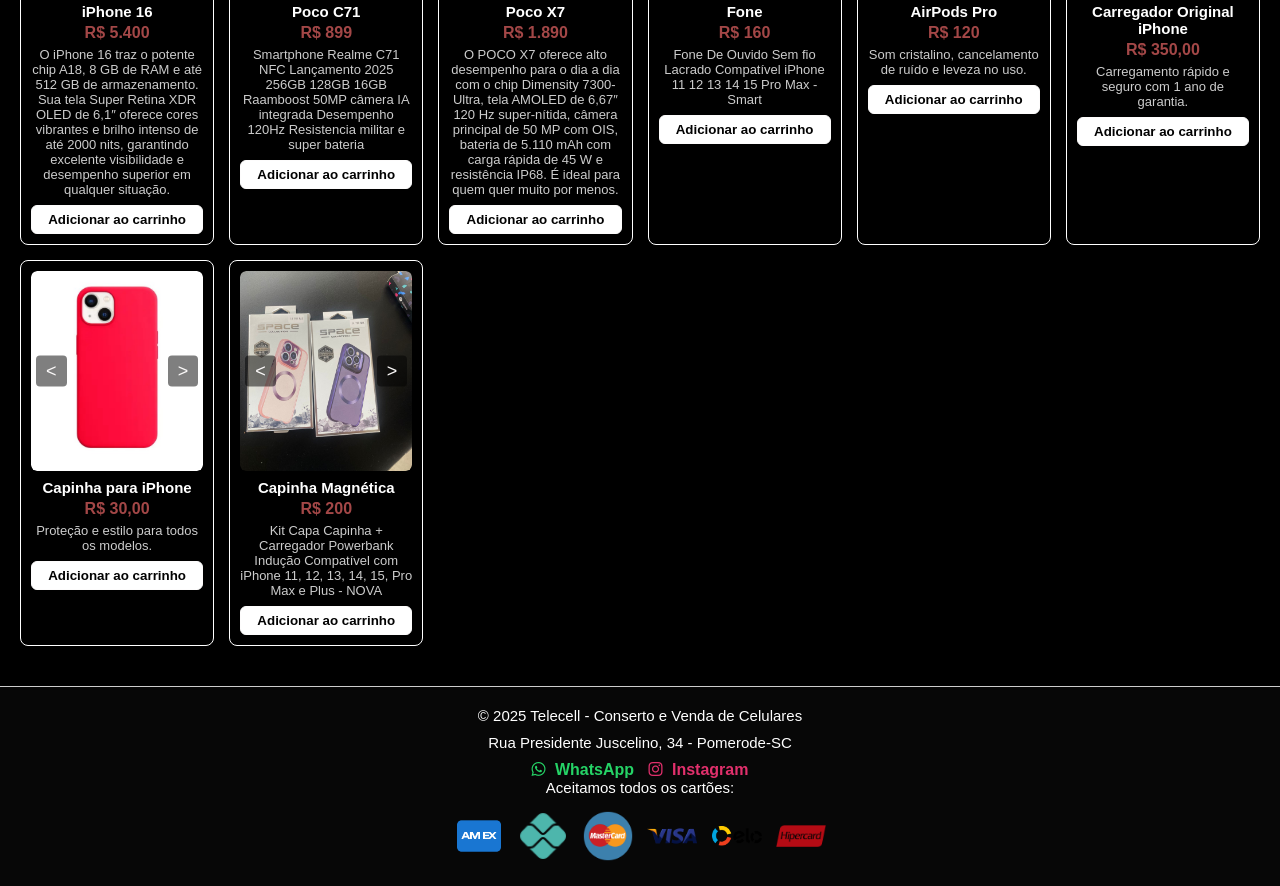
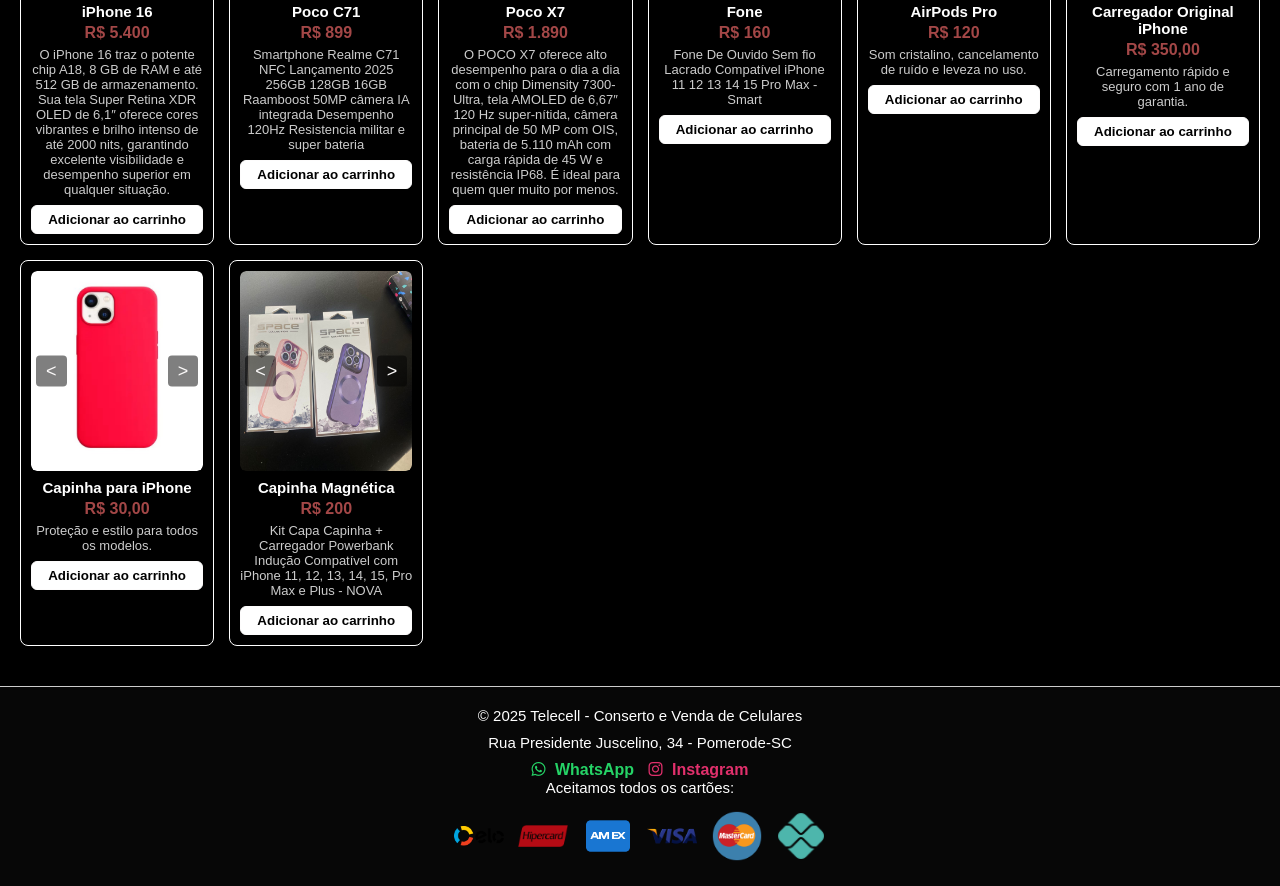
Before and after one commit to Leandro-Loz/telecell-site, a plain HTML site: page index.html in a window 1280 px wide. Shown: the part 967-1853 px from the top of the page. Drawn offline with Linux system fonts and the light colour scheme; files whose address does not match are found by name.

Commit message:
Atualizei logos de cartões e ajuste no footer

```diff
--- a/index.html
+++ b/index.html
@@ -263,22 +263,28 @@
 <div id="toast" class="toast hidden">Produto adicionado ao carrinho!</div>
 
 <!-- FOOTER -->
-<footer>
-<p>&copy; 2025 Telecell - Conserto e Venda de Celulares</p>
-<p>Rua Presidente Juscelino, 34 - Pomerode-SC</p>
-<div class="footer-social">
-<a href="https://wa.me/5547991978372" target="_blank" class="whatsapp"><i class="fab fa-whatsapp"></i> WhatsApp</a>
-<a href="https://www.instagram.com/telecellassistencia" target="_blank" class="instagram"><i class="fab fa-instagram"></i> Instagram</a>
- <p>Aceitamos todos os cartões:</p>
+<footer class="rodape">
+  <p>&copy; 2025 Telecell - Conserto e Venda de Celulares</p>
+  <p>Rua Presidente Juscelino, 34 - Pomerode-SC</p>
+
+  <div class="footer-social">
+    <a href="https://wa.me/5547991978372" target="_blank" class="whatsapp">
+      <i class="fab fa-whatsapp"></i> WhatsApp
+    </a>
+    <a href="https://www.instagram.com/telecellassistencia" target="_blank" class="instagram">
+      <i class="fab fa-instagram"></i> Instagram
+    </a>
+  </div>
+
+  <p>Aceitamos todos os cartões:</p>
   <div class="cartoes">
-    <img src="img/logocartoes/icons8-american-express-96.png" alt="Visa">
-    <img src="img/logocartoes/icons8-pix-48.png" alt="Mastercard">
-    <img src="img/logocartoes/logo.png" alt="Hipercard">
-    <img src="img/logocartoes/visa.png" alt="Elo">
-    <img src="img/logocartoes/Elo_card_association_logo_-_black_text.svg.png" alt="Elo">
-    <img src="img/logocartoes/Hipercard_logo.svg.png" alt="Elo">
-
-</div>
+    <img src="img/logocartoes/Elo_card_association_logo_-_black_text.svg.png" alt="elo">
+    <img src="img/logocartoes/Hipercard_logo.svg.png" alt="hipercard">
+    <img src="img/logocartoes/icons8-american-express-96.png" alt="americanexpress">
+    <img src="img/logocartoes/visa.png" alt="visa">
+    <img src="img/logocartoes/logo.png" alt="logo">
+    <img src="img/logocartoes/icons8-pix-48.png" alt="Pix">
+  </div>
 </footer>
 <!-- JS -->
 <script src="javascript.js"></script>
```
